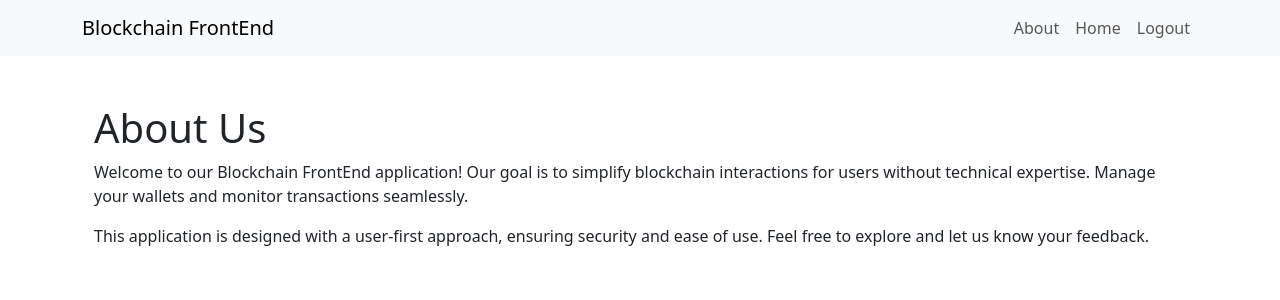
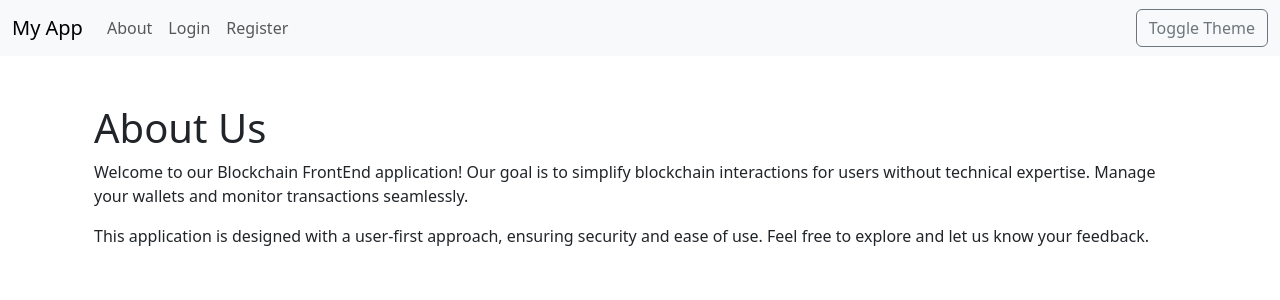
Before and after one commit to DevSecArs/practice-2025-1, a Flask app: page /about in a window 1280 px wide. Shown: the top 300 px of the page. Run offline with Flask 3, Linux system fonts and the light colour scheme.

Commit message:
Добавлена возможность смены темы на тёмную

```diff
--- /dev/null
+++ b/blockchain_frontend/static/base.css
@@ -0,0 +1,35 @@
+/* Темная тема */
+body.dark-theme {
+    background-color: #212529; /* Dark Bootstrap background */
+    color: #f8f9fa; /* Light Bootstrap text */
+}
+
+body.dark-theme .navbar .nav-link {
+    color: #f8f9fa;
+}
+
+body.dark-theme .btn-outline-secondary {
+    border-color: #f8f9fa;
+    color: #f8f9fa;
+}
+
+body.dark-theme .btn-outline-secondary:hover {
+    background-color: #f8f9fa;
+    color: #212529;
+}
+
+/* Карточки Bootstrap */
+body.dark-theme .card {
+    background-color: #343a40;
+    color: #f8f9fa;
+}
+
+/* Таблицы */
+body.dark-theme .table {
+    background-color: #343a40;
+    color: #f8f9fa;
+}
+
+body.dark-theme .table th, body.dark-theme .table td {
+    border-color: #454d55;
+}
--- a/blockchain_frontend/templates/base.html
+++ b/blockchain_frontend/templates/base.html
@@ -3,38 +3,61 @@
 <head>
     <meta charset="UTF-8">
     <meta name="viewport" content="width=device-width, initial-scale=1.0">
-    <title>{% block title %}Blockchain FrontEnd{% endblock %}</title>
-    <link rel="stylesheet" href="https://cdn.jsdelivr.net/npm/bootstrap@5.3.0-alpha1/dist/css/bootstrap.min.css">
+    <title>{% block title %}My App{% endblock %}</title>
+    <link rel="stylesheet" href="https://cdn.jsdelivr.net/npm/bootstrap@5.3.0/dist/css/bootstrap.min.css">
+    <script src="https://cdn.jsdelivr.net/npm/bootstrap@5.3.0/dist/js/bootstrap.bundle.min.js"></script>
+    <link rel="stylesheet" href="{{ url_for('static', filename='base.css') }}">
+    <script>
+        function toggleTheme() {
+            const body = document.body;
+            const navbar = document.getElementById('navbar');
+            body.classList.toggle('dark-theme');
+            if (body.classList.contains('dark-theme')) {
+                navbar.classList.remove('navbar-light', 'bg-light');
+                navbar.classList.add('navbar-dark', 'bg-dark');
+            } else {
+                navbar.classList.remove('navbar-dark', 'bg-dark');
+                navbar.classList.add('navbar-light', 'bg-light');
+            }
+            const theme = body.classList.contains('dark-theme') ? 'dark' : 'light';
+            localStorage.setItem('theme', theme);
+        }
+
+        document.addEventListener('DOMContentLoaded', () => {
+            const savedTheme = localStorage.getItem('theme');
+            const body = document.body;
+            const navbar = document.getElementById('navbar');
+            if (savedTheme === 'dark') {
+                body.classList.add('dark-theme');
+                navbar.classList.remove('navbar-light', 'bg-light');
+                navbar.classList.add('navbar-dark', 'bg-dark');
+            }
+        });
+    </script>
 </head>
 <body>
-    <nav class="navbar navbar-expand-lg navbar-light bg-light">
-        <div class="container">
-            <a class="navbar-brand">Blockchain FrontEnd</a>
+    <nav id="navbar" class="navbar navbar-expand-lg navbar-light bg-light">
+        <div class="container-fluid">
+            <a class="navbar-brand" href="{{ url_for('home') }}">My App</a>
             <button class="navbar-toggler" type="button" data-bs-toggle="collapse" data-bs-target="#navbarNav" aria-controls="navbarNav" aria-expanded="false" aria-label="Toggle navigation">
                 <span class="navbar-toggler-icon"></span>
             </button>
             <div class="collapse navbar-collapse" id="navbarNav">
-                <ul class="navbar-nav ms-auto">
-                    <li class="nav-item">
-                        <a class="nav-link" href="/about">About</a>
-                    </li>
-                    <li class="nav-item">
-                        <a class="nav-link" href="/user">Home</a>
-                    </li>
-                    <li class="nav-item">
-                        <a class="nav-link" href="/logout">Logout</a>
-                    </li>
+                <ul class="navbar-nav">
+                    <li class="nav-item"><a class="nav-link" href="{{ url_for('about') }}">About</a></li>
+                    {% if session.get('username') %}
+                        <li class="nav-item"><a class="nav-link" href="{{ url_for('logout') }}">Logout</a></li>
+                    {% else %}
+                        <li class="nav-item"><a class="nav-link" href="{{ url_for('login') }}">Login</a></li>
+                        <li class="nav-item"><a class="nav-link" href="{{ url_for('register') }}">Register</a></li>
+                    {% endif %}
                 </ul>
+                <button class="btn btn-outline-secondary ms-auto" onclick="toggleTheme()">Toggle Theme</button>
             </div>
         </div>
     </nav>
-
     <div class="container mt-4">
-        {% block content %}
-        <!-- Page-specific content goes here -->
-        {% endblock %}
+        {% block content %}{% endblock %}
     </div>
-
-    <script src="https://cdn.jsdelivr.net/npm/bootstrap@5.3.0-alpha1/dist/js/bootstrap.bundle.min.js"></script>
 </body>
 </html>
```
